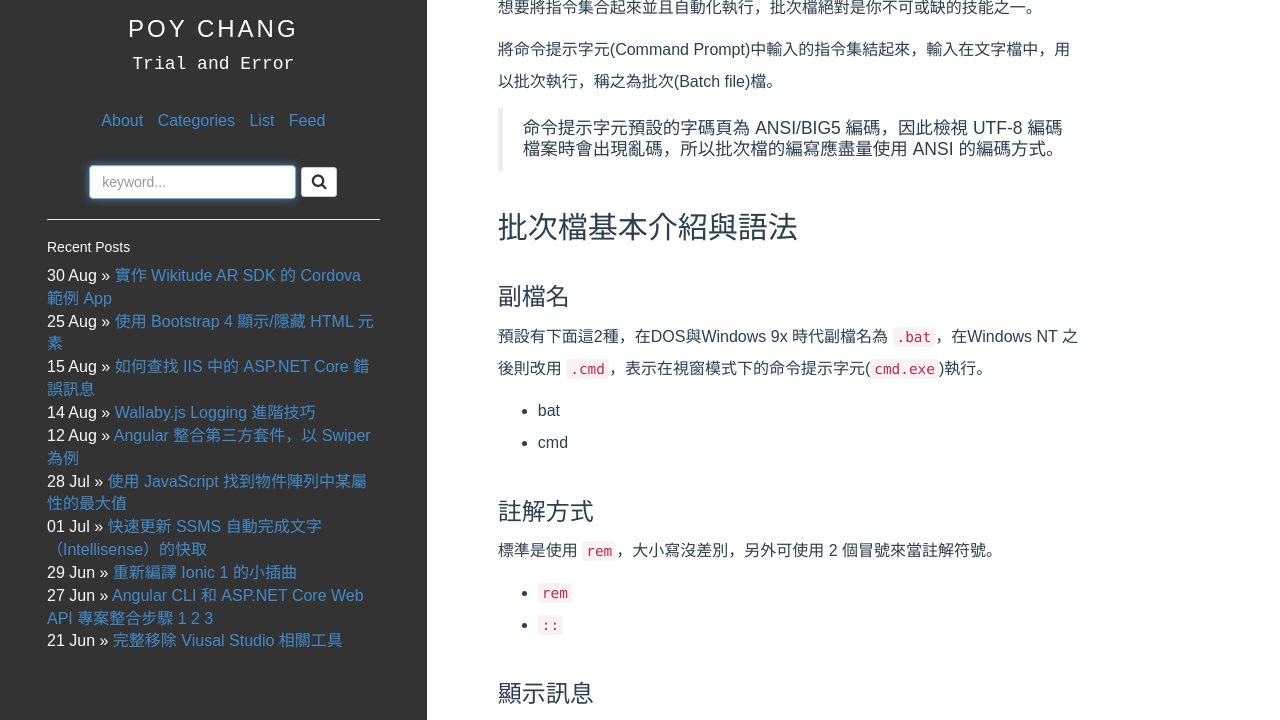
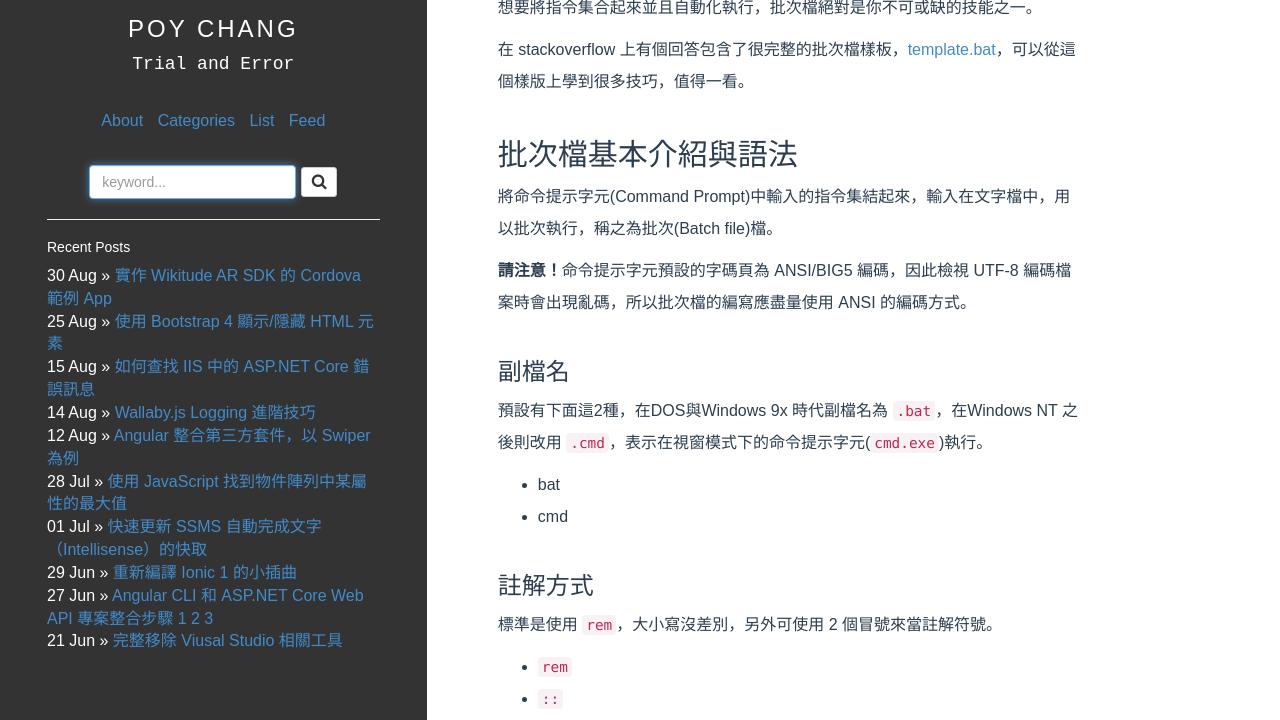
Before and after one commit to poychang/poychang.github.io, a Jekyll site: the page built from _posts/1970-01-01-note-batch.md, in a window 1280 px wide and 900 px high, cut to the strip 180-900 px from the top of the window. Built offline with Jekyll 4.4.1, drawn with Linux system fonts in a browser that asks for light colours; some web fonts are replaced; comment, search, counter and statistics services are not loaded.

Commit message:
alter post

```diff
--- a/_posts/1970-01-01-note-batch.md
+++ b/_posts/1970-01-01-note-batch.md
@@ -8,11 +8,13 @@ categories: [Tools]
 ---
 想要將指令集合起來並且自動化執行，批次檔絕對是你不可或缺的技能之一。
 
+在 stackoverflow 上有個回答包含了很完整的批次檔樣板，[template.bat](https://stackoverflow.com/a/45070967/3803939)，可以從這個樣版上學到很多技巧，值得一看。
+
+## 批次檔基本介紹與語法
+
 將命令提示字元(Command Prompt)中輸入的指令集結起來，輸入在文字檔中，用以批次執行，稱之為批次(Batch file)檔。
 
->命令提示字元預設的字碼頁為 ANSI/BIG5 編碼，因此檢視 UTF-8 編碼檔案時會出現亂碼，所以批次檔的編寫應盡量使用 ANSI 的編碼方式。
-
-## 批次檔基本介紹與語法
+**請注意！**命令提示字元預設的字碼頁為 ANSI/BIG5 編碼，因此檢視 UTF-8 編碼檔案時會出現亂碼，所以批次檔的編寫應盡量使用 ANSI 的編碼方式。
 
 ### 副檔名
 
```
